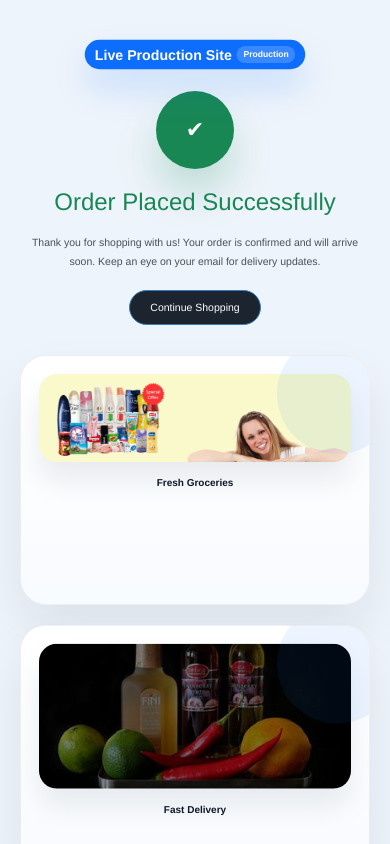
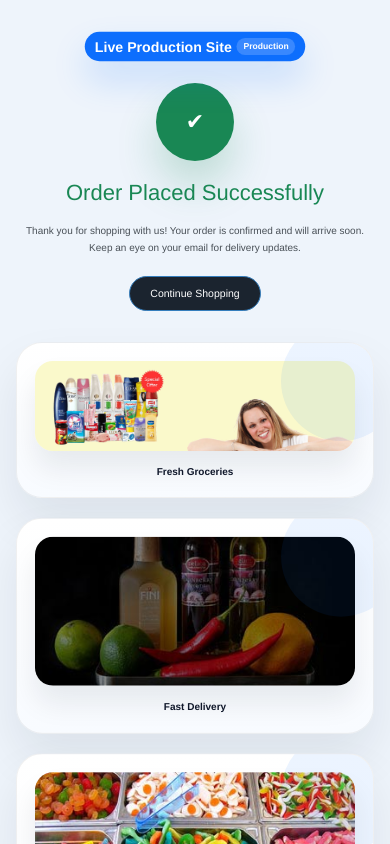
Before and after one commit to Suresh5992/shoping-website1, a plain HTML site: page frontend/success.html in a window 390 px wide. Shown: the top 844 px of the page. Drawn offline with Linux system fonts and the light colour scheme.

Commit message:
Update success page

```diff
--- a/frontend/success.html
+++ b/frontend/success.html
@@ -7,11 +7,11 @@
   <title>Success</title>
   <link rel="stylesheet" href="css/bootstrap.css">
   <style>
-    body { background: #eef4fb; color: #212529; }
-    .success-box { min-height: 100vh; display: flex; flex-direction: column; justify-content: center; align-items: center; padding: 40px 20px; }
+    body { margin: 0; background: #eef4fb; color: #212529; }
+    .success-box { min-height: 100vh; display: flex; flex-direction: column; justify-content: flex-start; align-items: center; padding: 48px 20px 64px; }
     .badge-pill { display: inline-flex; align-items: center; gap: .5rem; background: #0d6efd; color: #fff; padding: .45rem 1rem; border-radius: 999px; box-shadow: 0 18px 35px rgba(13,110,253,.18); margin-bottom: 22px; font-weight: 600; animation: pulseBadge 2.8s ease-in-out infinite; }
     .badge-pill span { background: rgba(255,255,255,.18); padding: .2rem .65rem; border-radius: 999px; font-size: .85rem; }
-    .success-top { max-width: 760px; width: 100%; text-align: center; animation: fadeInUp .8s ease; }
+    .success-top { max-width: 760px; width: 100%; text-align: center; animation: fadeInUp .8s ease; margin-bottom: 12px; }
     .success-icon { width: 78px; height: 78px; line-height: 78px; margin: 0 auto 20px; border-radius: 50%; background: #198754; color: #fff; font-size: 2.2rem; box-shadow: 0 24px 40px rgba(25,135,84,.22); display: flex; align-items: center; justify-content: center; }
     .success-icon::before { content: "\2714"; }
     .success-title { font-size: 3rem; margin: 0 0 18px; color: #198754; }
@@ -21,7 +21,7 @@
     .order-summary h3 { margin: 0 0 12px; font-size: 1.35rem; color: #0f172a; }
     .order-summary p { margin: 6px 0; color: #475569; }
     .order-summary strong { color: #0f172a; }
-    .success-images { display: flex; flex-wrap: wrap; justify-content: center; gap: 18px; margin: 35px auto 32px; max-width: 980px; }
+    .success-images { display: flex; flex-wrap: wrap; justify-content: center; gap: 18px; margin: 24px auto 32px; max-width: 980px; width: 100%; }
     .success-card { width: 220px; min-height: 250px; padding: 18px; border-radius: 26px; background: linear-gradient(180deg, #fff 0%, #f8fbff 100%); border: 1px solid rgba(0,0,0,.06); box-shadow: 0 24px 48px rgba(15,23,42,.08); text-align: center; position: relative; overflow: hidden; }
     .success-card::before { content: ''; position: absolute; width: 120px; height: 120px; background: rgba(13,110,253,.08); border-radius: 50%; top: -22px; right: -28px; }
     .success-card:nth-child(1) { animation: floatCard 4s ease-in-out infinite; }
@@ -52,7 +52,13 @@
     @keyframes floatCard { 0%,100% { transform: translateY(0); } 50% { transform: translateY(-10px); } }
     @keyframes fadeInUp { from { opacity: 0; transform: translateY(14px); } to { opacity: 1; transform: translateY(0); } }
     @keyframes pulseBadge { 0%,100% { transform: scale(1); } 50% { transform: scale(1.03); } }
-    @media (max-width: 576px) { .success-title { font-size: 2.4rem; } .success-card { width: 100%; } }
+    @media (max-width: 576px) {
+      .success-box { padding: 32px 16px 48px; }
+      .success-title { font-size: 2.2rem; }
+      .success-subtitle { font-size: 1rem; line-height: 1.65; }
+      .success-card { width: 100%; min-height: auto; }
+      .promo-card, .feature-item, .order-summary { border-radius: 20px; }
+    }
   </style>
 </head>
 <body>
```
